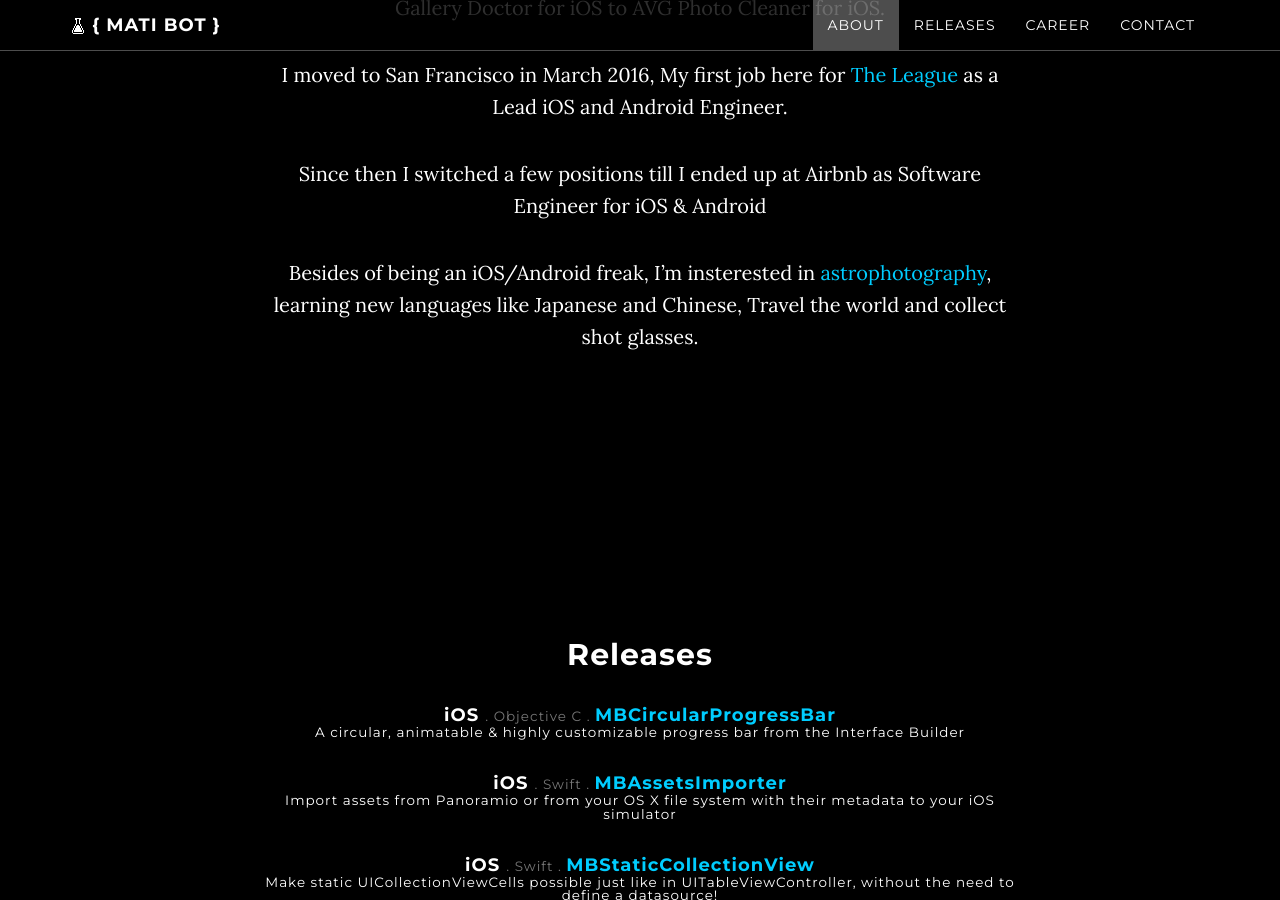
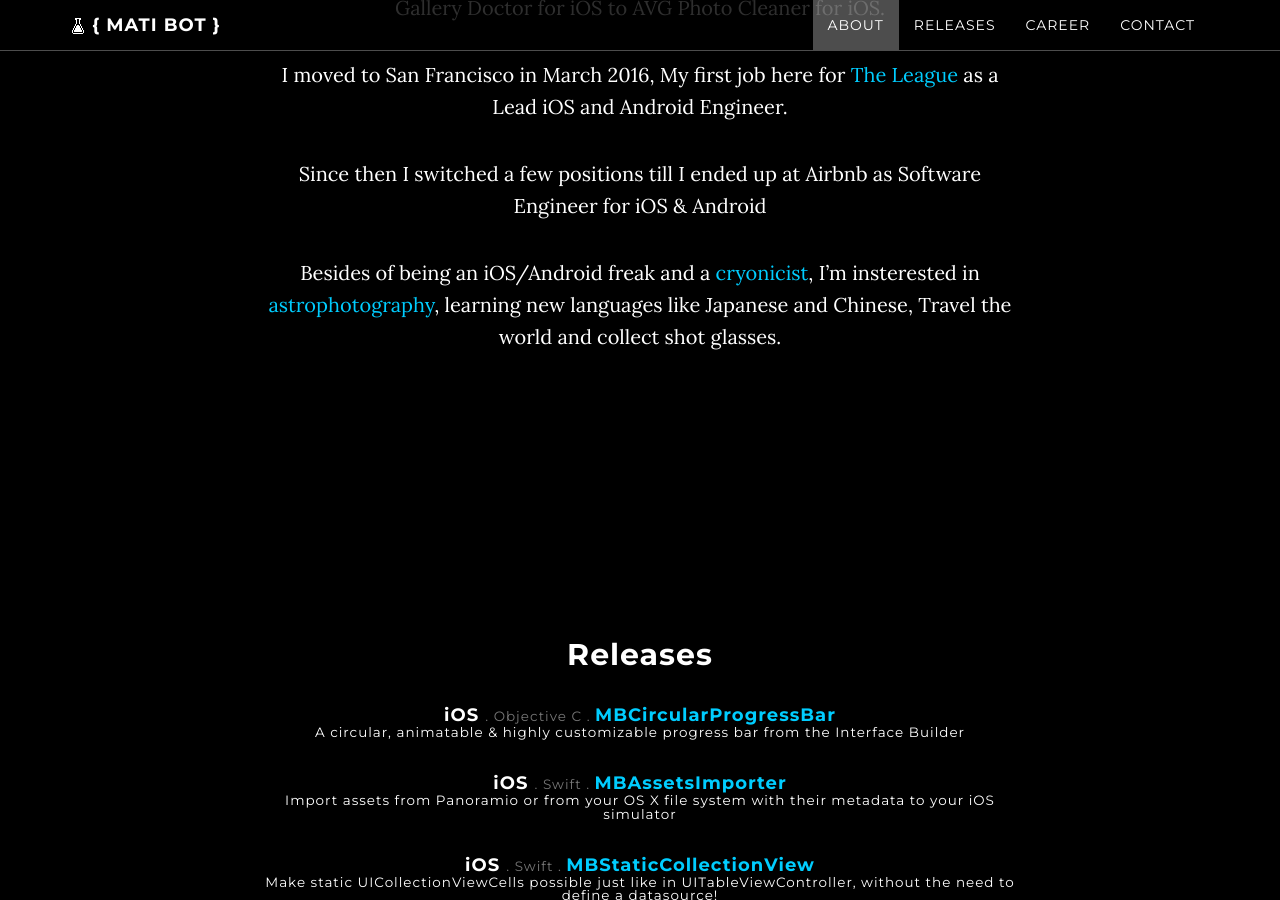
Before and after one commit to MatiBot/MatiBot.github.io, a Jekyll site: the page built from index.html, in a window 1280 px wide and 900 px high, scrolled down 2154 px. Built offline with Jekyll 4.4.1, drawn with Linux system fonts in a browser that asks for light colours; comment, search, counter and statistics services are not loaded.

Commit message:
Update about.html

```diff
--- a/about.html
+++ b/about.html
@@ -25,4 +25,4 @@ I moved to San Francisco in March 2016, My first job here for <a href="http://ww
 
 Since then I switched a few positions till I ended up at Airbnb as Software Engineer for iOS & Android
 
-Besides of being an iOS/Android freak, I'm insterested in <a href="http://astro.mati.bot">astrophotography</a>, learning new languages like Japanese and Chinese, Travel the world and collect shot glasses.
+Besides of being an iOS/Android freak and a <a href="https://waitbutwhy.com/2016/03/cryonics.html">cryonicist</a>, I'm insterested in <a href="http://astro.mati.bot">astrophotography</a>, learning new languages like Japanese and Chinese, Travel the world and collect shot glasses.
```
